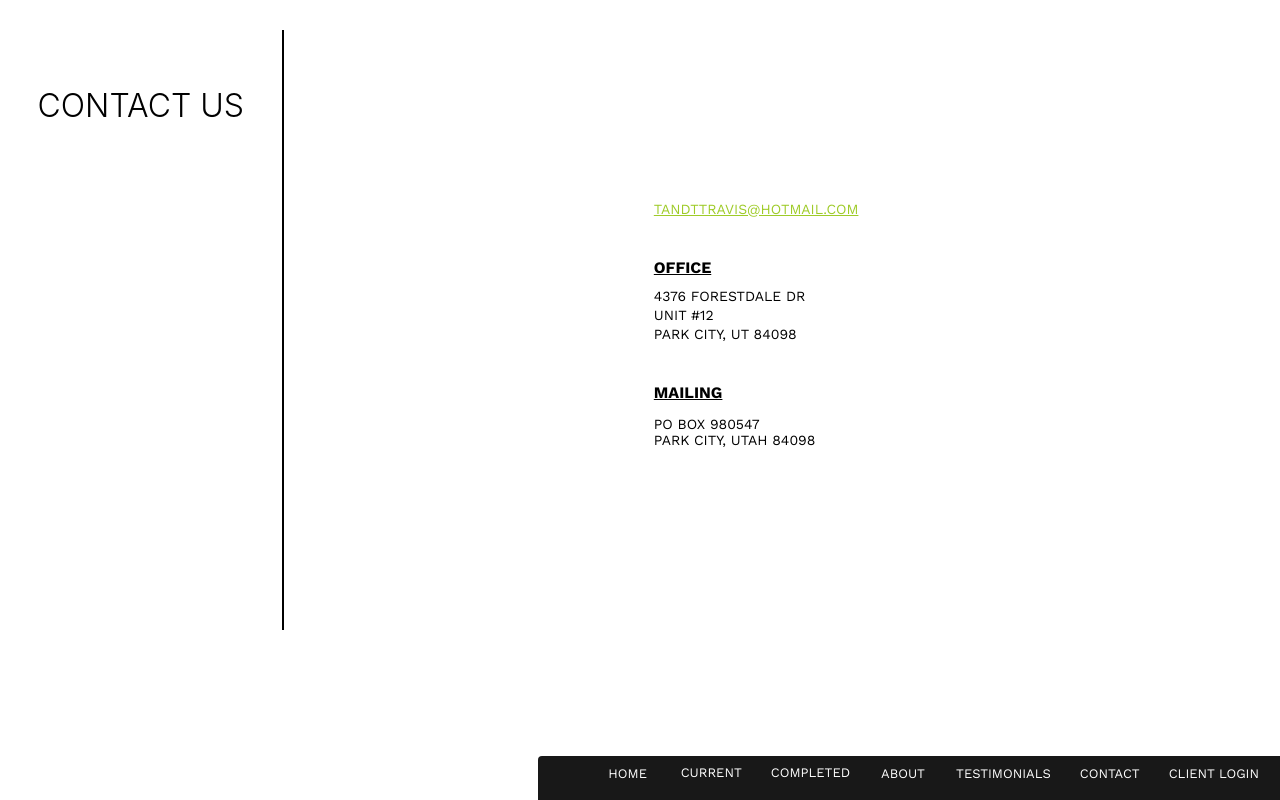
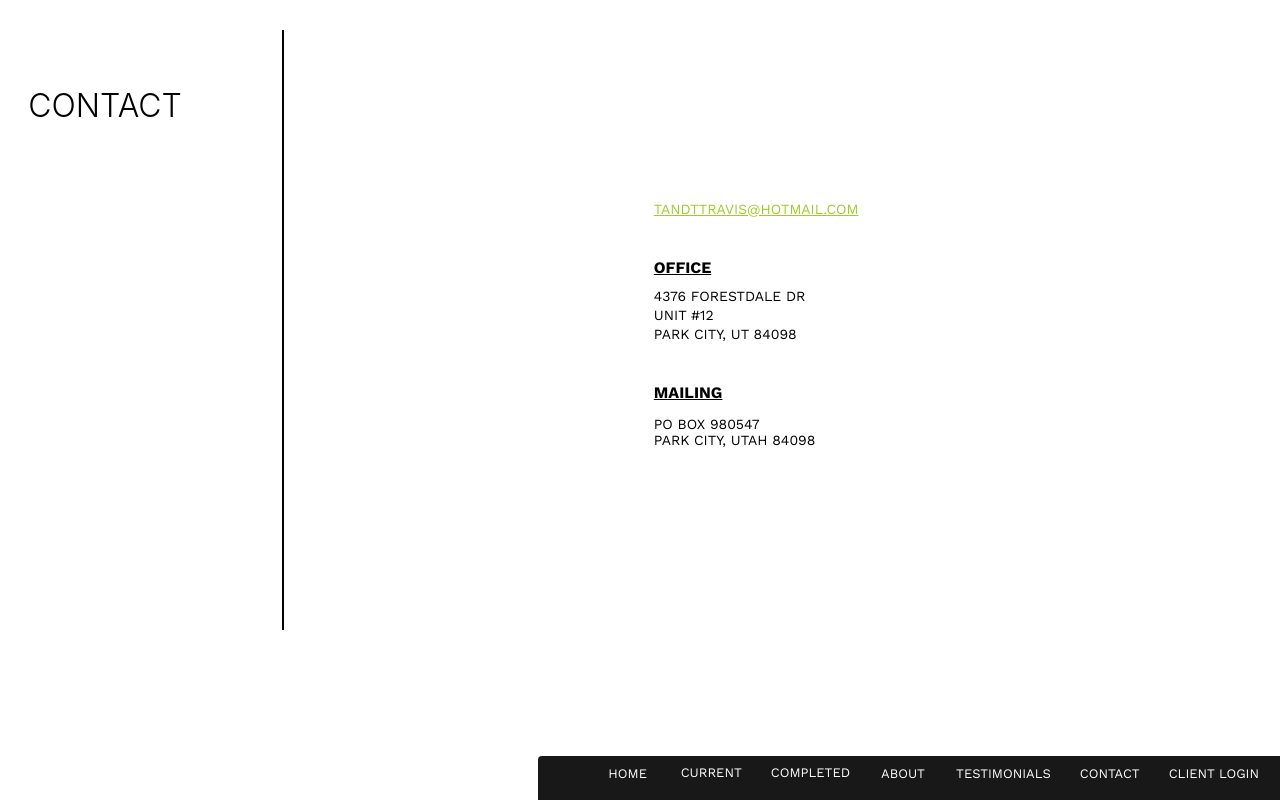
Before and after one commit to grizzCode/builder, a React (Create React App) app: page /contact_us in a window 1280 px wide. Built offline with nearby package versions, Linux system fonts and the light colour scheme.

Commit message:
misc styling - deploy commit

```diff
--- a/src/components/About.js
+++ b/src/components/About.js
@@ -49,7 +49,7 @@ const StyledHeader = styled.h1`
   font-family: inherit;
   font-weight: 300;
   margin-top: 20%;
-  margin-left: 3%;
+  margin-left: 10%;
 `
 
 const StyledDiv = styled.div`
@@ -62,7 +62,7 @@ const StyledDiv = styled.div`
 
 const HeaderDiv = styled.div`
   border-right: 2px solid black;
-  width: 22%;
+  width: 28%;
 
 `
 
--- a/src/components/Contact.js
+++ b/src/components/Contact.js
@@ -10,7 +10,7 @@ export default function About() {
       <Menu/>
       <StyledDiv>
         <HeaderDiv>
-        <StyledHeader>CONTACT US</StyledHeader>
+        <StyledHeader>CONTACT</StyledHeader>
         </HeaderDiv>
         <FooterCenter>
           <ContactA href="mailto:tandttravis@hotmail.com">tandttravis@hotmail.com</ContactA>
@@ -40,6 +40,7 @@ const StyledHeader = styled.h1`
   font-family: inherit;
   font-weight: 300;
   margin-top: 20%;
+  margin-left: 10%
 `
 
 const StyledDiv = styled.div`
@@ -53,8 +54,7 @@ const HeaderDiv = styled.div`
   border-right: 2px solid black;
   height: 600px;
   width: 22%;
-  display: flex;
-  justify-content: center
+
 `
 
 const ContactP = styled.p`
--- a/src/components/Menu.js
+++ b/src/components/Menu.js
@@ -36,7 +36,7 @@ export default function FadeMenu() {
       type: 'dark'
     },
     typography: {
-      fontFamily: ['Work Sans', 'sans-serif'],
+      fontFamily: ['Work Sans', 'sans-serif !important'],
       fontWeight: 300,
     }
   }
--- a/src/components/Testimonials.js
+++ b/src/components/Testimonials.js
@@ -79,7 +79,7 @@ const StyledHeader = styled.h1`
   font-family: inherit;
   font-weight: 300;
   margin-top: 20%;
-  margin-left: 3%;
+  margin-left: 10%;
 `
 
 const StyledDiv = styled.div`
```
